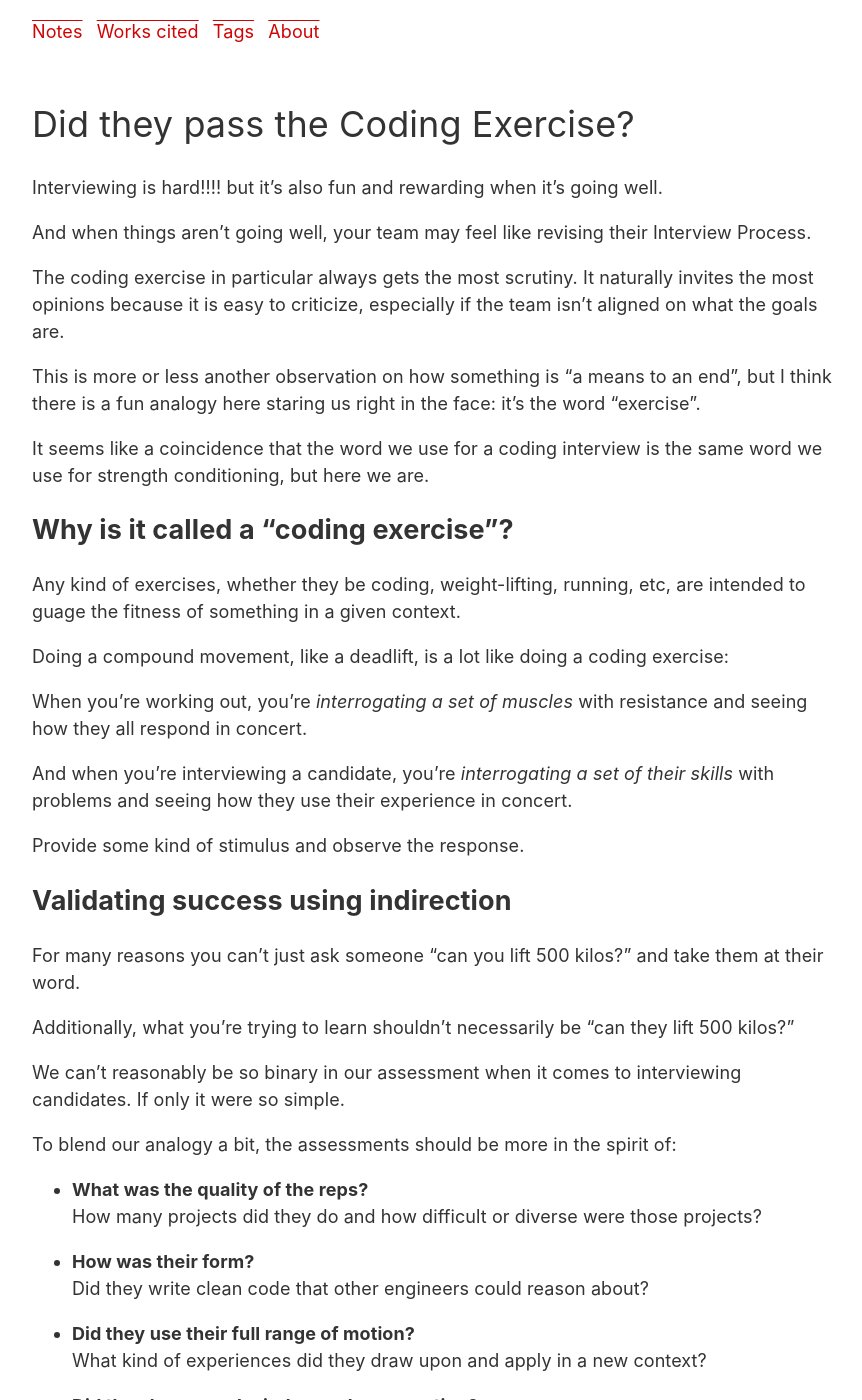
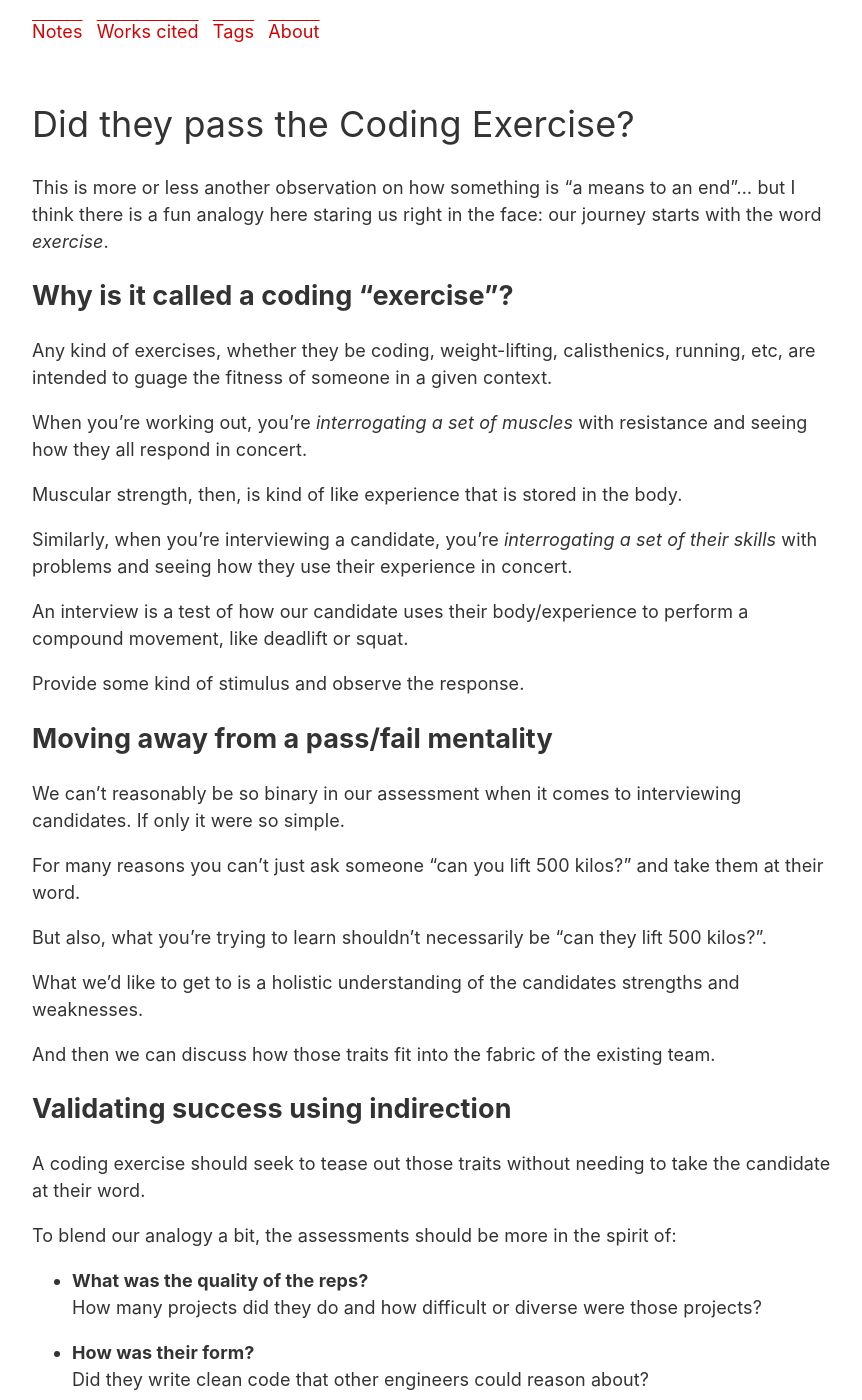
Before and after one commit to matyus/matyus.github.com, a Jekyll site: the page built from _posts/2023-02-13-did-they-pass-the-coding-exercise.md, in a window 1280 px wide and 1400 px high. Shown: the whole window, without its empty margins (208-1070 px from the left). Built offline with Jekyll 4.4.1, drawn with Linux system fonts in a browser that asks for light colours; our own code applies the rules of GitHub Pages for plain Markdown files.

Commit message:
Update 2023-02-13-did-they-pass-the-coding-exercise.md

```diff
--- a/_posts/2023-02-13-did-they-pass-the-coding-exercise.md
+++ b/_posts/2023-02-13-did-they-pass-the-coding-exercise.md
@@ -3,37 +3,40 @@ title: Did they pass the Coding Exercise?
 tags: interviewing interrogation demonstration software-engineering fitness exercise coding
 ---
 
-Interviewing is hard!!!! but it's also fun and rewarding when it's going well.
-
-And when things aren't going well, your team may feel like revising their Interview Process.
-
-The coding exercise in particular always gets the most scrutiny. It naturally invites the most opinions because it is easy to criticize, especially if the team isn't aligned on what the goals are.
-
-This is more or less another observation on how something is "a means to an end", but I think there is a fun analogy here staring us right in the face: it's the word "exercise".
-
-It seems like a coincidence that the word we use for a coding interview is the same word we use for strength conditioning, but here we are.
+This is more or less another observation on how something is "a means to an end"... but I think there is a fun analogy here staring us right in the face: our journey starts with the word _exercise_.
 
 
-## Why is it called a “coding exercise”?
+## Why is it called a coding "exercise”?
 
-Any kind of exercises, whether they be coding, weight-lifting, running, etc, are intended to guage the fitness of something in a given context.
-
-Doing a compound movement, like a deadlift, is a lot like doing a coding exercise:
+Any kind of exercises, whether they be coding, weight-lifting, calisthenics, running, etc, are intended to guage the fitness of someone in a given context.
 
 When you’re working out, you're _interrogating a set of muscles_ with resistance and seeing how they all respond in concert.
 
-And when you're interviewing a candidate, you're _interrogating a set of their skills_ with problems and seeing how they use their experience in concert.
+Muscular strength, then, is kind of like experience that is stored in the body.
+
+Similarly, when you're interviewing a candidate, you're _interrogating a set of their skills_ with problems and seeing how they use their experience in concert.
+
+An interview is a test of how our candidate uses their body/experience to perform a compound movement, like deadlift or squat.
 
 Provide some kind of stimulus and observe the response.
 
 
-## Validating success using indirection
+## Moving away from a pass/fail mentality
+
+We can't reasonably be so binary in our assessment when it comes to interviewing candidates. If only it were so simple.
 
 For many reasons you can't just ask someone "can you lift 500 kilos?" and take them at their word.
 
-Additionally, what you're trying to learn shouldn't necessarily be "can they lift 500 kilos?"
+But also, what you're trying to learn shouldn't necessarily be "can they lift 500 kilos?".
 
-We can't reasonably be so binary in our assessment when it comes to interviewing candidates. If only it were so simple.
+What we'd like to get to is a holistic understanding of the candidates strengths and weaknesses.
+
+And then we can discuss how those traits fit into the fabric of the existing team.
+
+
+## Validating success using indirection
+
+A coding exercise should seek to tease out those traits without needing to take the candidate at their word.
 
 To blend our analogy a bit, the assessments should be more in the spirit of:
 
@@ -51,7 +54,6 @@ To blend our analogy a bit, the assessments should be more in the spirit of:
 
 - **Did they use you as a spotter?**
   Were they receptive or eliciting feedback and suggestions?
-
 
 Now we have a rich collection of observations from which to draw upon after the interview.
 
```
